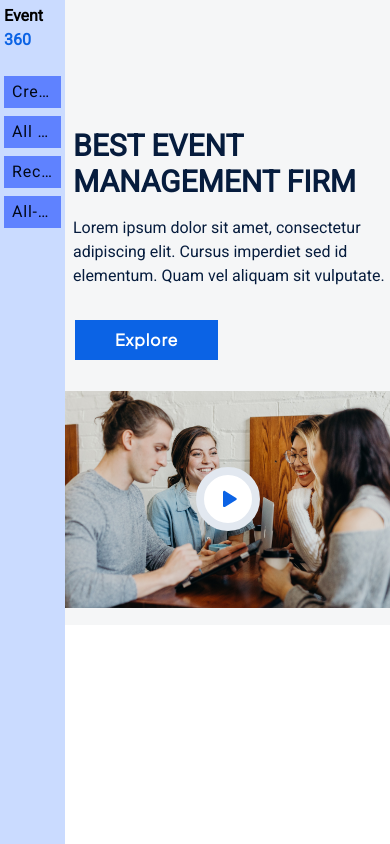
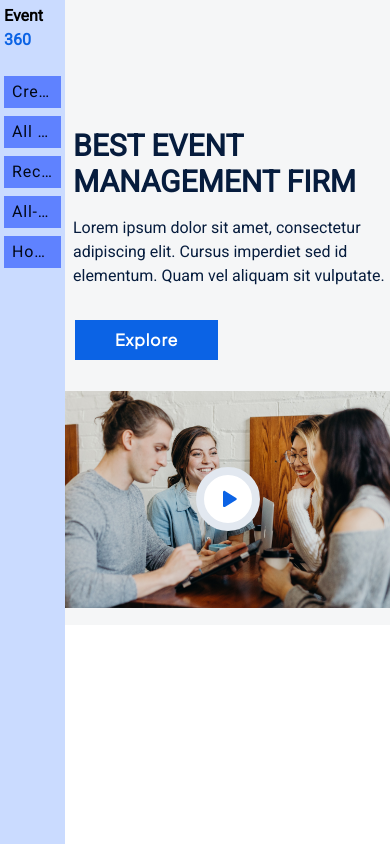
Before and after one commit to Sagorforu/assignment-5-event-360-public, a React (Vite) app: page /admin/dashboard in a window 390 px wide. Built offline with nearby package versions, Linux system fonts and the light colour scheme.

Commit message:
dashboard responsive done

```diff
--- a/src/components/layouts/Sidebar.tsx
+++ b/src/components/layouts/Sidebar.tsx
@@ -64,6 +64,19 @@ const Sidebar = () => {
         >
           All-Recent-Events
         </NavLink>
+        <NavLink
+          className={({ isActive }) =>
+            cn(
+              "bg-[#3460ffb6] hover:bg-[#3461FF] py-1 px-2 tracking-wider text-base font-medium hover:text-white truncate",
+              {
+                "text-white bg-[#3461FF]": isActive,
+              }
+            )
+          }
+          to="/"
+        >
+          Home
+        </NavLink>
       </nav>
     </div>
   );
```
